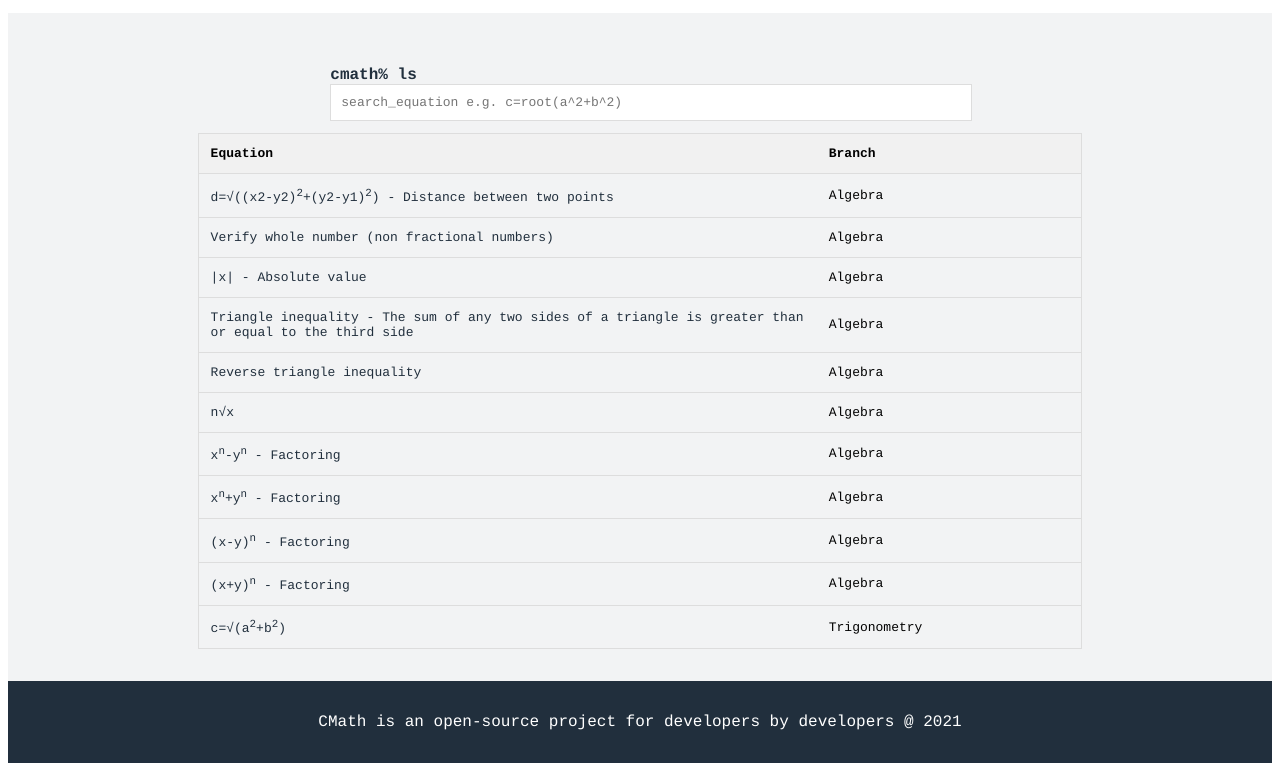
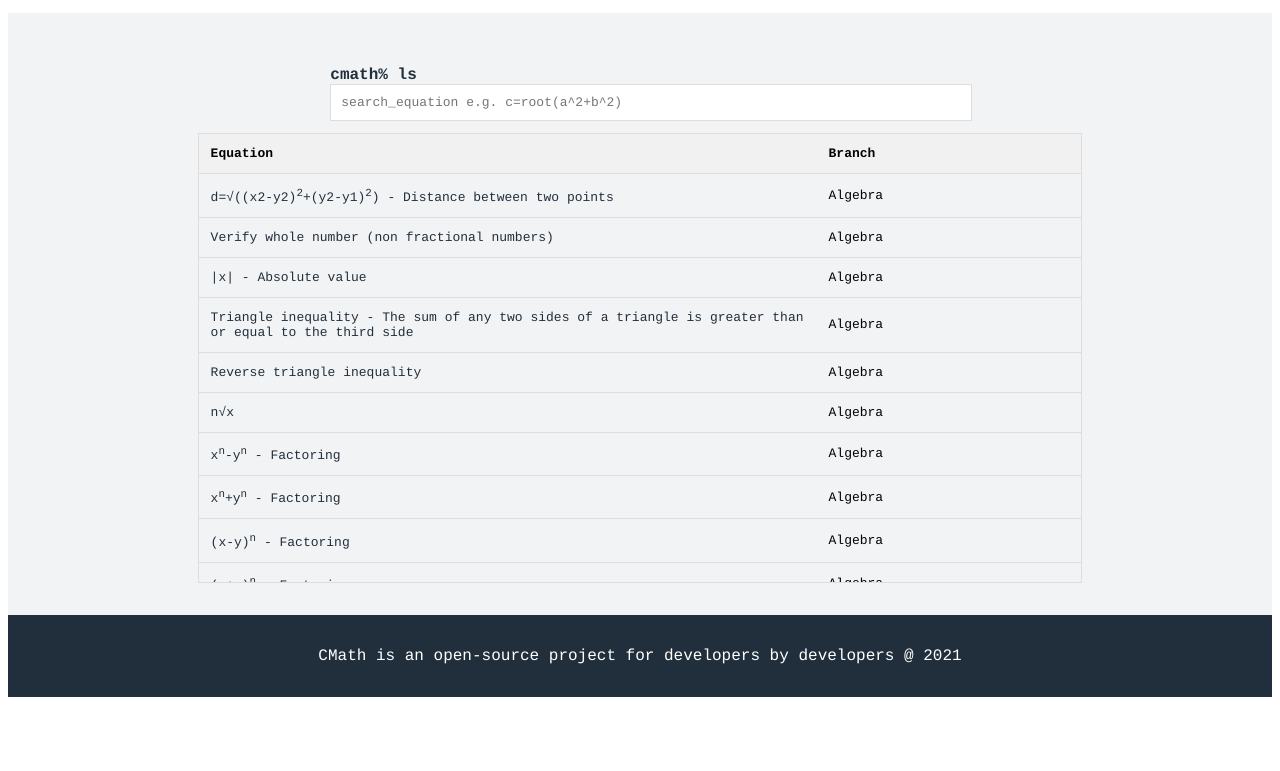
Before and after one commit to JayedRafiProjects/cmath.c, a plain HTML site: page index.html in a window 1280 px wide. Shown: the part 763-1534 px from the top of the page. After the commit the page ends 1468 px from the top, so only its background shows below. Drawn offline with Linux system fonts and the light colour scheme.

Commit message:
Update main.css

```diff
--- a/main.css
+++ b/main.css
@@ -159,3 +159,10 @@ a.hover{
   /* Add a grey background color to the table header and on hover */
   background-color: #f1f1f1;
 }
+
+/* Scrolling table */
+table{
+   overflow-y:scroll;
+   height:450px;
+   display:block;
+}
```
